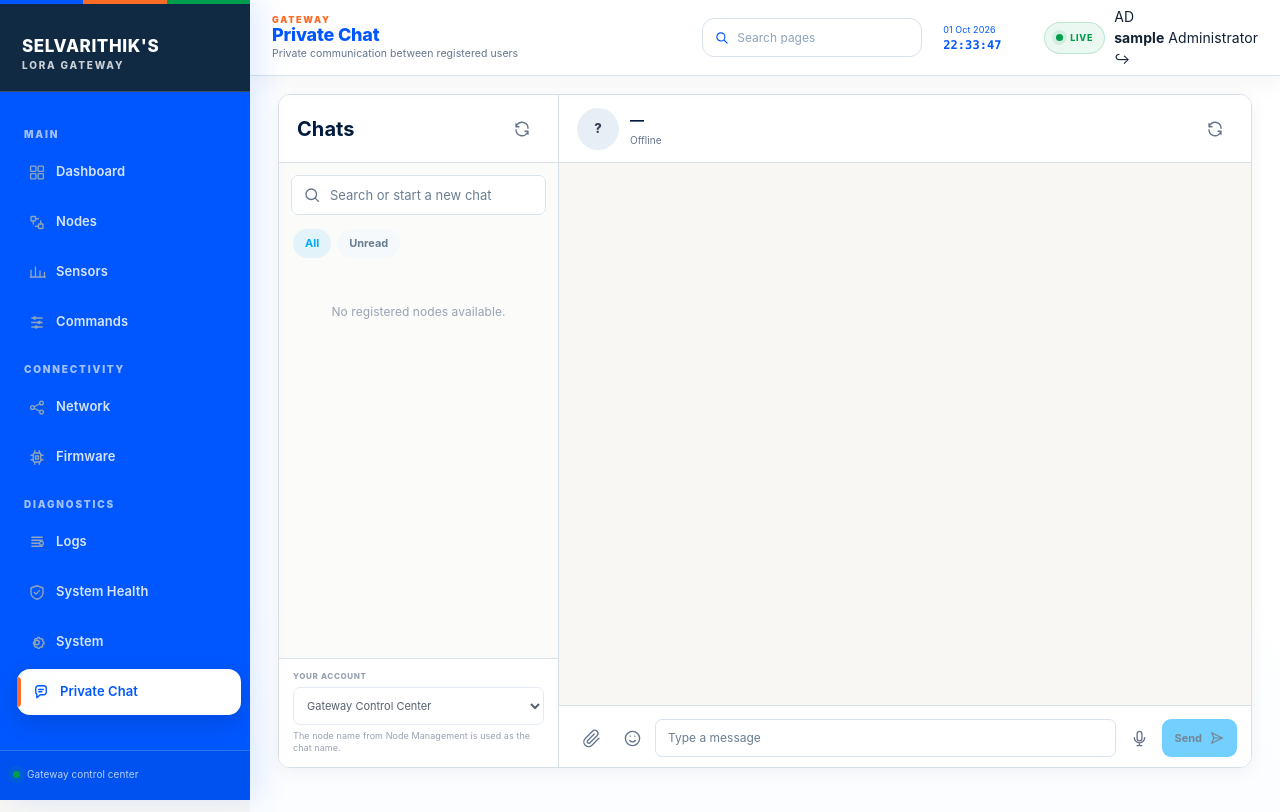
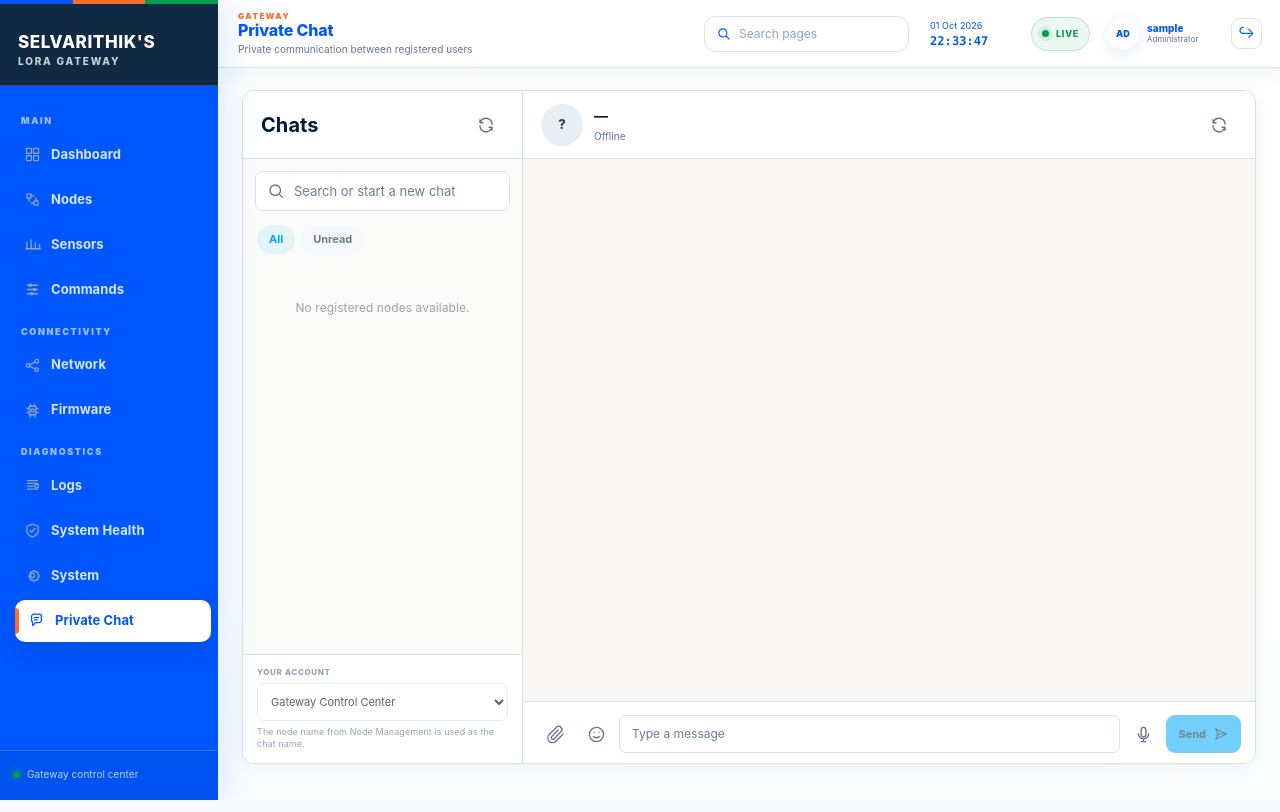
Before and after one commit to selvarithik/ESP32_LoRa_Project, a Flask app: page /chat in a window 1280 px wide. Run offline with Flask 3, Linux system fonts and the light colour scheme; the visitor is signed in with stand-in values (Sample User, id 1); data that the repository does not hold is empty.

Commit message:
Refine compact admin navigation and top header

```diff
--- a/dashboard/static/css/gateway-ui-2026.css
+++ b/dashboard/static/css/gateway-ui-2026.css
@@ -1047,3 +1047,170 @@ body.gateway-body.ui-modern {
         transition-duration: 0.01ms !important;
     }
 }
+
+
+/* ============================================================
+   BASE NAVIGATION + TOP HEADER REFINEMENT
+   Reference: compact admin dashboard shell
+   ============================================================ */
+
+.ui-modern .sidebar-v6 {
+    width: 218px !important;
+    background: var(--ui-blue) !important;
+}
+
+.ui-modern .topbar-v6 {
+    left: 218px !important;
+    height: 68px !important;
+    padding-left: 20px !important;
+    padding-right: 18px !important;
+}
+
+.ui-modern .main-area-v6 {
+    margin-left: 218px !important;
+}
+
+.ui-modern .sidebar-brand-v6 {
+    min-height: 86px !important;
+    padding: 21px 18px 18px !important;
+}
+
+.ui-modern .sidebar-nav-v6 {
+    padding: 14px 11px 14px !important;
+}
+
+.ui-modern .nav-item.nav-v6 {
+    min-height: 42px !important;
+    margin: 3px 0 !important;
+    padding: 0 12px !important;
+    border-radius: 10px !important;
+    font-size: 12px !important;
+    font-weight: 750 !important;
+}
+
+.ui-modern .sidebar-label-v6 {
+    margin: 14px 10px 6px !important;
+    font-size: 9px !important;
+}
+
+.ui-modern .nav-item .nav-icon {
+    width: 17px !important;
+    height: 17px !important;
+    flex-basis: 17px !important;
+}
+
+.ui-modern .topbar-page-v6 {
+    gap: 1px;
+}
+
+.ui-modern .topbar-kicker-v6 {
+    font-size: 8px !important;
+}
+
+.ui-modern .topbar-page-v6 > strong {
+    font-size: 16px !important;
+}
+
+.ui-modern .topbar-page-v6 > span {
+    font-size: 10px !important;
+}
+
+.ui-modern .global-search-v6 {
+    width: 205px !important;
+    height: 36px !important;
+}
+
+.ui-modern .topbar-status-v6 {
+    min-height: 34px;
+    padding: 0 10px !important;
+}
+
+.gateway-user-v6 {
+    display: inline-flex;
+    align-items: center;
+    gap: 8px;
+    min-width: 0;
+    padding-left: 8px;
+}
+
+.gateway-user-avatar {
+    display: grid;
+    width: 32px;
+    height: 32px;
+    flex: 0 0 32px;
+    place-items: center;
+    border: 2px solid var(--ui-white);
+    border-radius: 50%;
+    color: var(--ui-blue);
+    background: var(--ui-white);
+    font-size: 9px;
+    font-weight: 900;
+    box-shadow: 0 4px 14px rgba(0, 87, 255, .12);
+}
+
+.gateway-user-copy {
+    min-width: 74px;
+    display: flex;
+    flex-direction: column;
+    gap: 1px;
+}
+
+.gateway-user-copy strong {
+    color: var(--ui-blue);
+    font-size: 10px;
+    line-height: 1.2;
+    font-weight: 850;
+}
+
+.gateway-user-copy span {
+    color: var(--ui-muted);
+    font-size: 8px;
+    line-height: 1.2;
+}
+
+.gateway-user-logout {
+    display: grid;
+    width: 31px;
+    height: 31px;
+    place-items: center;
+    margin-left: 2px;
+    border: 1px solid var(--ui-line);
+    border-radius: 9px;
+    color: var(--ui-blue);
+    background: var(--ui-white);
+    text-decoration: none;
+    font-size: 15px;
+    transition: transform 150ms ease, color 150ms ease, background 150ms ease, border-color 150ms ease;
+}
+
+.gateway-user-logout:hover {
+    transform: translateY(-1px);
+    color: var(--ui-white);
+    background: var(--ui-orange);
+    border-color: var(--ui-orange);
+}
+
+.ui-modern .page-content-v6 {
+    padding: 22px 24px 36px !important;
+}
+
+@media (max-width: 1180px) {
+    .ui-modern .sidebar-v6 { width: 218px !important; }
+    .ui-modern .topbar-v6 { left: 218px !important; }
+    .ui-modern .main-area-v6 { margin-left: 218px !important; }
+}
+
+@media (max-width: 960px) {
+    .ui-modern .topbar-v6 { left: 0 !important; }
+    .ui-modern .main-area-v6 { margin-left: 0 !important; }
+
+    .gateway-user-copy {
+        display: none;
+    }
+}
+
+@media (max-width: 640px) {
+    .gateway-user-v6 {
+        display: none;
+    }
+}
```
